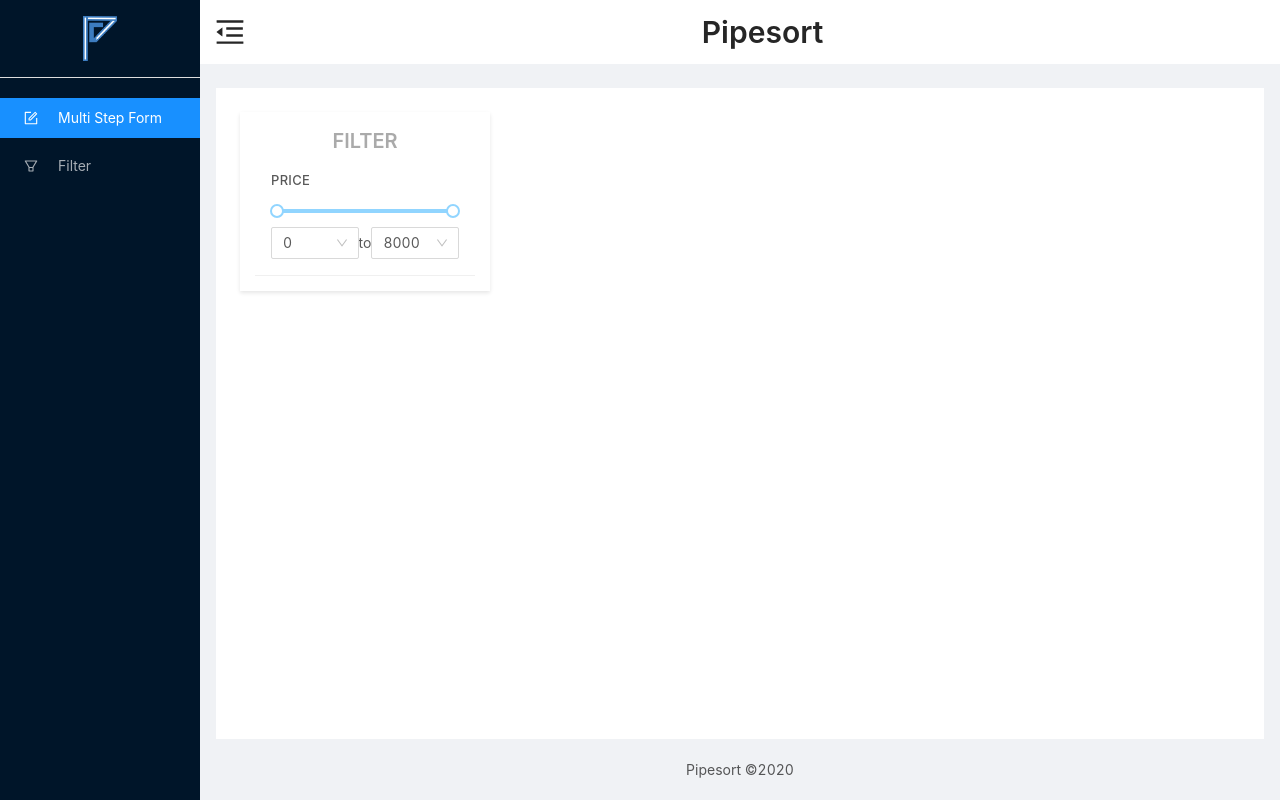
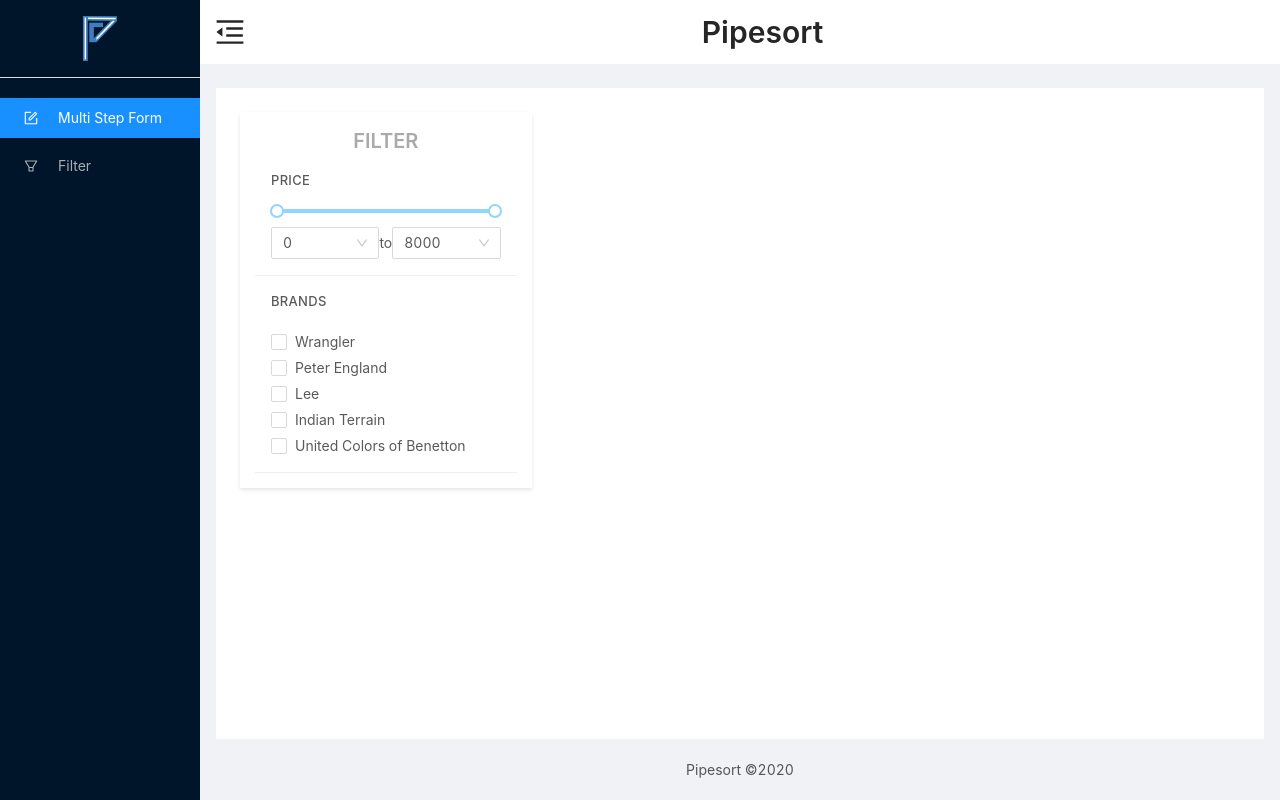
Before and after one commit to zeenat-abedin-au3/Multi-step-form-advanced-filter, a React (Create React App) app: page /filter in a window 1280 px wide. Built offline with nearby package versions, Linux system fonts and the light colour scheme.

Commit message:
feat: brand multi select  filter

```diff
--- /dev/null
+++ b/src/components/Filter/Brand.jsx
@@ -0,0 +1,38 @@
+import React, { useState, useEffect } from "react";
+import { Checkbox } from "antd";
+
+import { BrandDiv, FilterSectionTitle, CheckboxDiv } from "./style";
+
+import data from "../../data/data.json";
+
+const Brand = () => {
+  const [brandsData, setBrandsData] = useState([]);
+
+  useEffect(() => {
+    // Later data will be coming from database
+    const { brands } = data;
+
+    setBrandsData(brands);
+  }, []);
+
+  const onChange = (selectedValues) => {
+    console.log(selectedValues);
+  };
+  return (
+    <BrandDiv>
+      <FilterSectionTitle>Brands</FilterSectionTitle>
+      <CheckboxDiv>
+        {brandsData.length && (
+          <Checkbox.Group
+            options={brandsData.splice(0, 5)}
+            onChange={onChange}
+            style={{ display: "flex", flexDirection: "column" }}
+          />
+        )}
+      </CheckboxDiv>
+      {/* Todo: Load more data */}
+    </BrandDiv>
+  );
+};
+
+export default Brand;
--- a/src/components/Filter/Filter.jsx
+++ b/src/components/Filter/Filter.jsx
@@ -6,7 +6,7 @@
 const Filter = () => {
   return (
     <Row>
-      <Col span={6}>
+      <Col span={7}>
         <FilterBar />
       </Col>
     </Row>
--- a/src/components/Filter/FilterBar.jsx
+++ b/src/components/Filter/FilterBar.jsx
@@ -2,6 +2,7 @@
 
 import CustomTitle from "../Layout/CustomTitle";
 import Price from "./Price";
+import Brand from "./Brand";
 
 import { FilterDiv } from "./style";
 
@@ -19,6 +20,7 @@
         }}
       />
       <Price />
+      <Brand />
     </FilterDiv>
   );
 };
--- a/src/components/Filter/style.js
+++ b/src/components/Filter/style.js
@@ -26,3 +26,12 @@
     align-items: center;
   }
 `;
+
+export const BrandDiv = styled.div`
+  padding: 16px;
+  border-bottom: 1px solid #f0f0f0;
+`;
+
+export const CheckboxDiv = styled.div`
+  padding-top: 15px;
+`;
--- /dev/null
+++ b/src/data/data.json
@@ -0,0 +1,16 @@
+{
+  "brands": [
+    "Wrangler",
+    "Peter England",
+    "Lee",
+    "Indian Terrain",
+    "United Colors of Benetton",
+    "ADIDAS",
+    "Raymond",
+    "Spykar",
+    "Puma",
+    "Arrow",
+    "Nike",
+    "Ducati"
+  ]
+}
```
